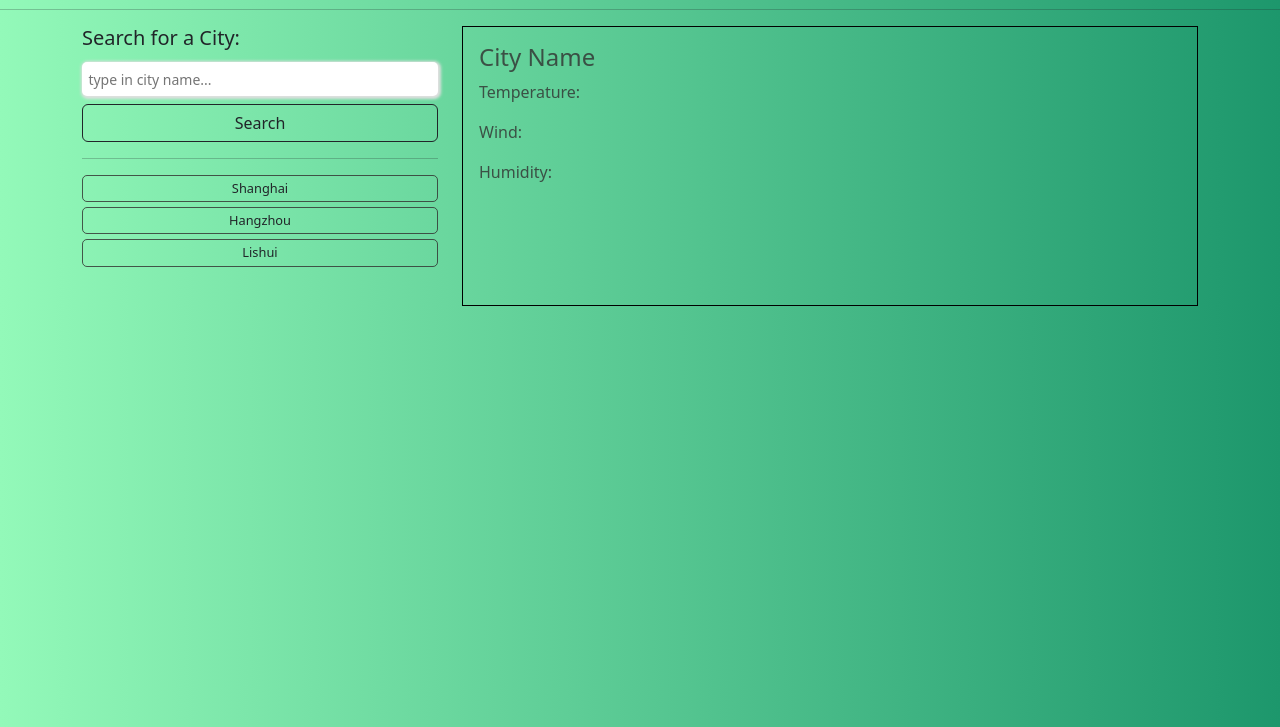
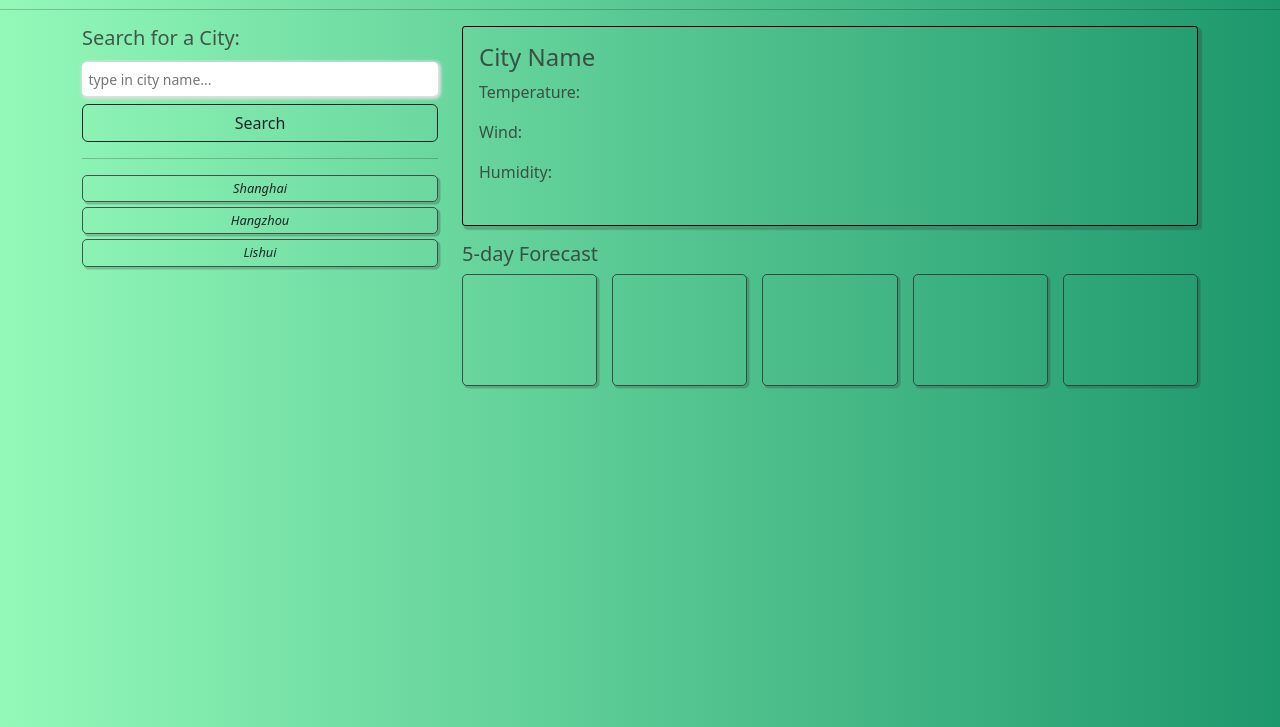
Before and after one commit to jhu8480/weather-app, a plain HTML site: page index.html in a window 1280 px wide. Shown: the part 73-800 px from the top of the page. Drawn offline with nearby package versions, Linux system fonts and the light colour scheme.

Commit message:
finished basic html structure

```diff
--- a/index.html
+++ b/index.html
@@ -18,10 +18,10 @@
   <header class="header">
     <div class="container p-1 mt-2">
       <div class="row">
-        <div class="col-7">
+        <div class="col-sm-7">
         </div>
         <div class="col">
-          <h1><i class="fa-solid fa-wind"></i> Weather Dashboard <i class="fa-solid fa-cloud-sun"></i></h1>
+          <h1><i class="fa-solid fa-wind"></i> Weather App <i class="fa-solid fa-cloud-sun"></i></h1>
         </div>
       </div>
     </div>
@@ -57,6 +57,15 @@
             <p id="city-wind">Wind:</p>
             <p id="city-humidity">Humidity:</p>
           </div>
+
+          <h5 class="mt-3">5-day Forecast</h5>
+          <div class="five-days-container">
+            <div class="one-day"></div>
+            <div class="one-day"></div>
+            <div class="one-day"></div>
+            <div class="one-day"></div>
+            <div class="one-day"></div>
+          </div>
         </div>
 
       </div>
--- a/styles.css
+++ b/styles.css
@@ -15,6 +15,10 @@ h1 {
   color: rgba(49, 47, 47, 0.8);
 }
 
+h5 {
+  color: rgba(49, 47, 47, 0.8);
+}
+
 .form-text {
   box-shadow: 1px 1px 3px 2px #dfdfdf;
   border: none;
@@ -24,6 +28,7 @@ h1 {
 
 .search-history li {
   font-size: 0.8rem;
+  font-style: italic;
   text-align: center;
   list-style-type: none;
   border: 0.3px solid rgba(49, 47, 47, 0.8);
@@ -32,6 +37,7 @@ h1 {
   margin-bottom: 5px;
   padding: 3px;
   cursor: pointer;
+  box-shadow: 2px 2px 0.5px 0.5px rgba(49, 47, 47, 0.25);
 }
 
 .search-history li:active {
@@ -41,8 +47,30 @@ h1 {
 
 .city-info {
   border: 01px solid black;
-  height: 35vh;
+  height: 25vh;
   min-height: 190px;
   color:rgba(49, 47, 47, 0.8);
   padding: 1rem;
+  border-radius: 3px;
+  box-shadow: 3px 3px 1px 1px rgba(49, 47, 47, 0.25);
 }
+
+
+.five-days-container {
+  display: flex;
+  justify-content: center;
+  column-gap: 15px;
+  flex-wrap: wrap;
+}
+
+.one-day {
+  width: 5rem;
+  height: 7rem;
+  border: 0.3px solid rgba(49, 47, 47, 0.8);
+  flex: 1 1 120px;
+  border-radius: 5px;
+  margin-bottom: 5px;
+  padding: 3px;
+  cursor: pointer;
+  box-shadow: 2px 2px 0.5px 0.5px rgba(49, 47, 47, 0.25);
+}
```
